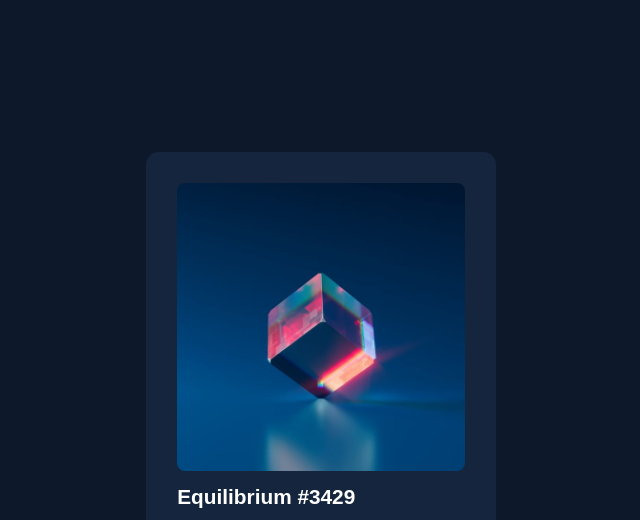
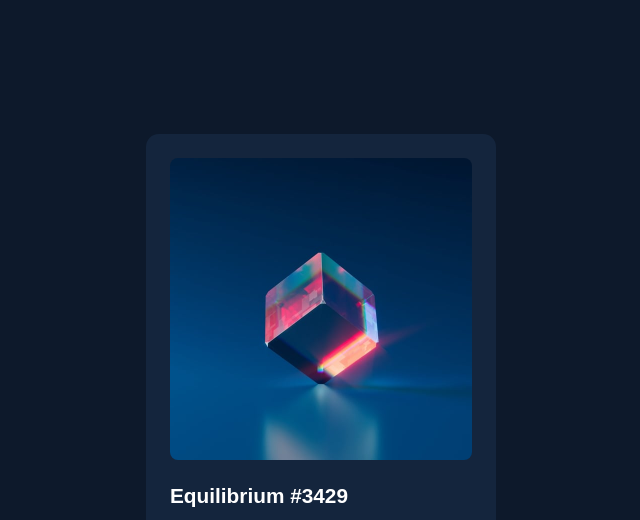
Before and after one commit to mikewil245/nft-preview-card-component-main, a plain HTML site: page index.html in a window 1280 px wide. Shown: the top 520 px of the page, without its empty margins (319-959 px from the left). Drawn offline with Linux system fonts and the light colour scheme.

Commit message:
new fixes smh

```diff
--- a/styles.css
+++ b/styles.css
@@ -61,19 +61,20 @@ svg {
 
 body {
   background-color: var(--VeryDarkBluemainBG);
-  margin: 1.563em;
+  margin: 1.1em;
 }
 
 .nft-wrapper {
   background-color: var(--VeryDarkBluecardBG);
-  padding: 1.563em;
-  padding-bottom: 30px;
+  padding: 1.2em;
+  padding-bottom: 1.4em;
   border-radius: 0.8rem;
   max-width: 21.875rem;
 }
 
 .nft-photo img {
   border-radius: 0.5rem;
+  margin-bottom: 1.2em;
 }
 
 .nft-p {
```
